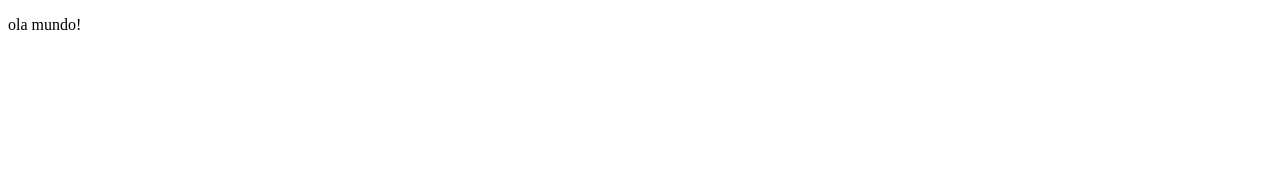
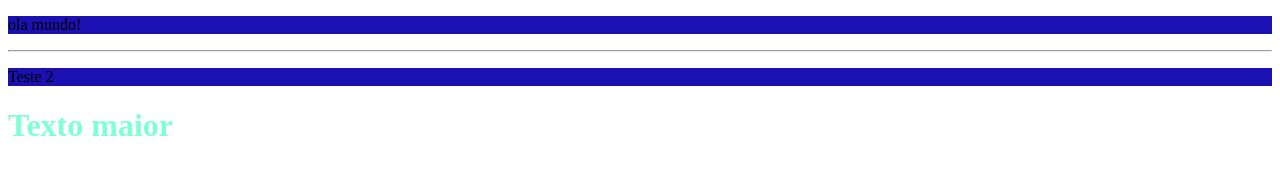
Before and after one commit to clarasilva718-ops/primeiro-reposi, a plain HTML site: page index.html in a window 1280 px wide. Drawn offline with Linux system fonts and the light colour scheme.

Commit message:
Acrescentei h1

```diff
--- a/estilo.css
+++ b/estilo.css
@@ -0,0 +1,5 @@
+p{
+    background-color: rgb(27, 16, 177);
+} h1{
+    color: aquamarine;
+}
--- a/index.html
+++ b/index.html
@@ -6,5 +6,8 @@
     </head>
     <body>
 <p>ola mundo!</p>
+<hr>
+<p>Teste 2</p>
+<h1> Texto maior</h1>
     </body>
 </html>
```
